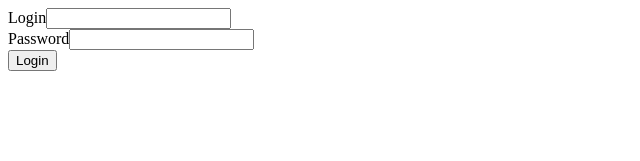
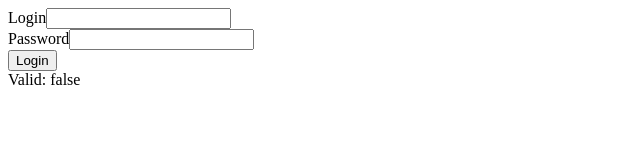
Before and after one commit to danilobjr/use-form-data, a Next.js app: page / in a window 1280 px wide. Shown: the top 161 px of the page, without its empty margins (0-640 px from the left). Built offline with nearby package versions, Linux system fonts and the light colour scheme.

Commit message:
feat: check if is valid

```diff
--- a/pages/index.tsx
+++ b/pages/index.tsx
@@ -1,10 +1,18 @@
 import Head from 'next/head'
-import React, { FC, HTMLProps, useState } from 'react'
+import React, { FC, HTMLProps, useState, useEffect } from 'react'
 import cn from 'classnames'
+import { object, string, ObjectSchema } from 'yup'
 import { FormField } from '../components'
 
-const useFormData = <T extends Record<string, any>>(initialValues: T) => {
+const useFormData = <T extends Record<string, any>>(initialValues: T, validationSchema: ObjectSchema<T>) => {
   const [values, setValues] = useState(initialValues)
+  const [valid, setValid] = useState(true)
+
+  useEffect(() => {
+    validationSchema
+      .isValid(values)
+      .then(setValid)
+  }, [JSON.stringify(values)])
 
   const setFieldValue = <K extends keyof T>(fieldName: K) => (value: T[K]) => {
     setValues({
@@ -13,22 +21,39 @@ const useFormData = <T extends Record<string, any>>(initialValues: T) => {
     })
   }
 
+  const isValid = () => valid
+
   return {
     values,
     setFieldValue,
+    isValid,
   }
 }
 
+type FormData = {
+  login: string
+  password: string
+}
+
+let validationSchema = object().shape<FormData>({
+  login: string().required(),
+  password: string().required(),
+});
+
 const Index: FC = () => {
-  const initialValues = {
+  const initialValues: FormData = {
     login: '',
     password: '',
   }
 
-  type FormData = typeof initialValues
+  // const { values, setFieldValue, errors, triggerValidation } = useFormData<typeof initialState>(initialState, validationSchema)
+  const { values, setFieldValue, isValid } = useFormData(initialValues, validationSchema)
 
-  // const { values, setFieldValue, errors, triggerValidation } = useFormData<typeof initialState>(initialState, validationSchema)
-  const { values, setFieldValue } = useFormData(initialValues)
+  const handleSubmit = () => {
+    if (isValid()) {
+      alert('ok')
+    }
+  }
 
   return (
     <div className="app">
@@ -52,8 +77,10 @@ const Index: FC = () => {
         />
 
         <div className="actions">
-          <button type="submit">Login</button>
+          <button type="submit" onClick={handleSubmit}>Login</button>
         </div>
+
+        <span>Valid: {String(isValid())}</span>
       </div>
     </div>
   )
```
